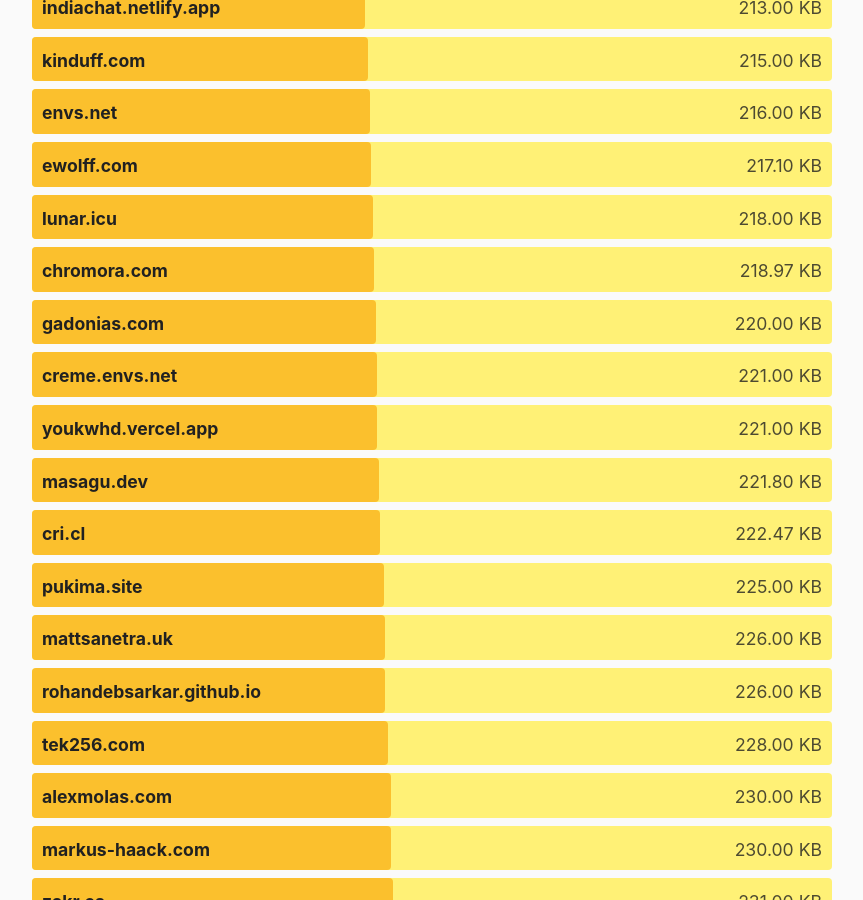
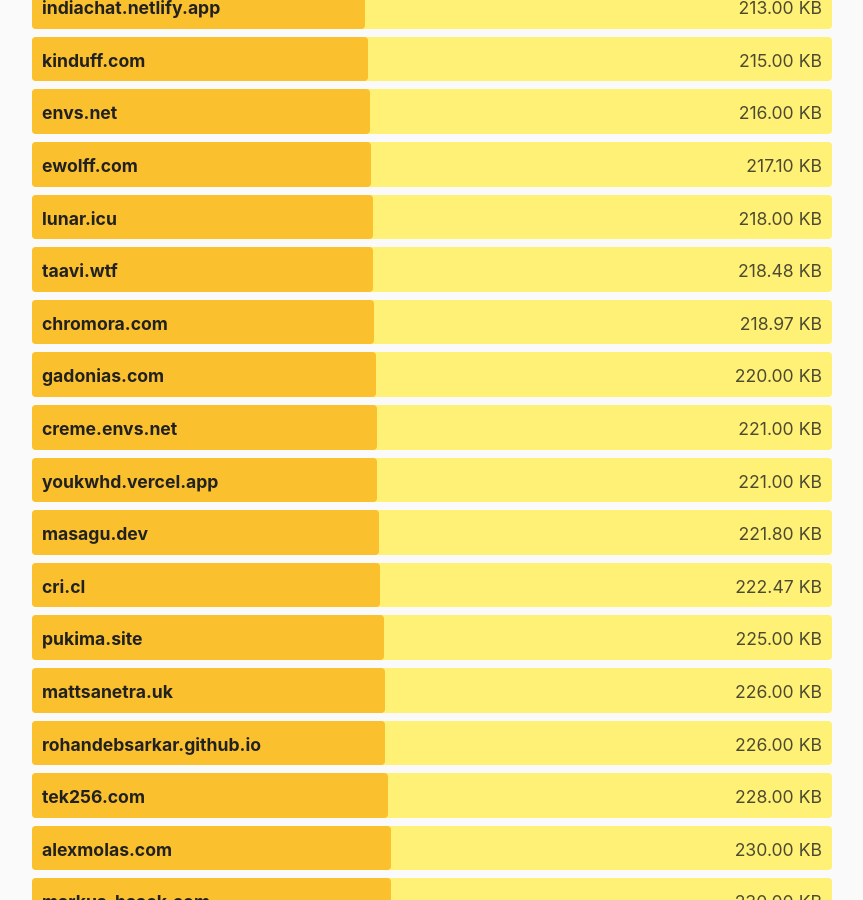
Before and after one commit to kevquirk/512kb.club, a Jekyll site: the page built from index.md, in a window 1280 px wide and 900 px high, scrolled down 33622 px. Shown: the whole window, without its empty margins (208-1071 px from the left). Built offline with Jekyll 4.4.1, drawn with Linux system fonts in a browser that asks for light colours.

Commit message:
Add taavi.wtf
Link to latest Cloudflare scan results: https://radar.cloudflare.com/scan/82acb388-18d8-428f-b77e-328ca8ee5d20/summary

```diff
--- a/_data/sites.yml
+++ b/_data/sites.yml
@@ -3363,6 +3363,11 @@
   size: 9.51
   last_checked: 2022-12-11
 
+- domain: taavi.wtf
+  url: https://taavi.wtf/
+  size: 218.48
+  last_checked: 2024-06-08
+
 - domain: tanami.org
   url: https://tanami.org/
   size: 32.6
```
